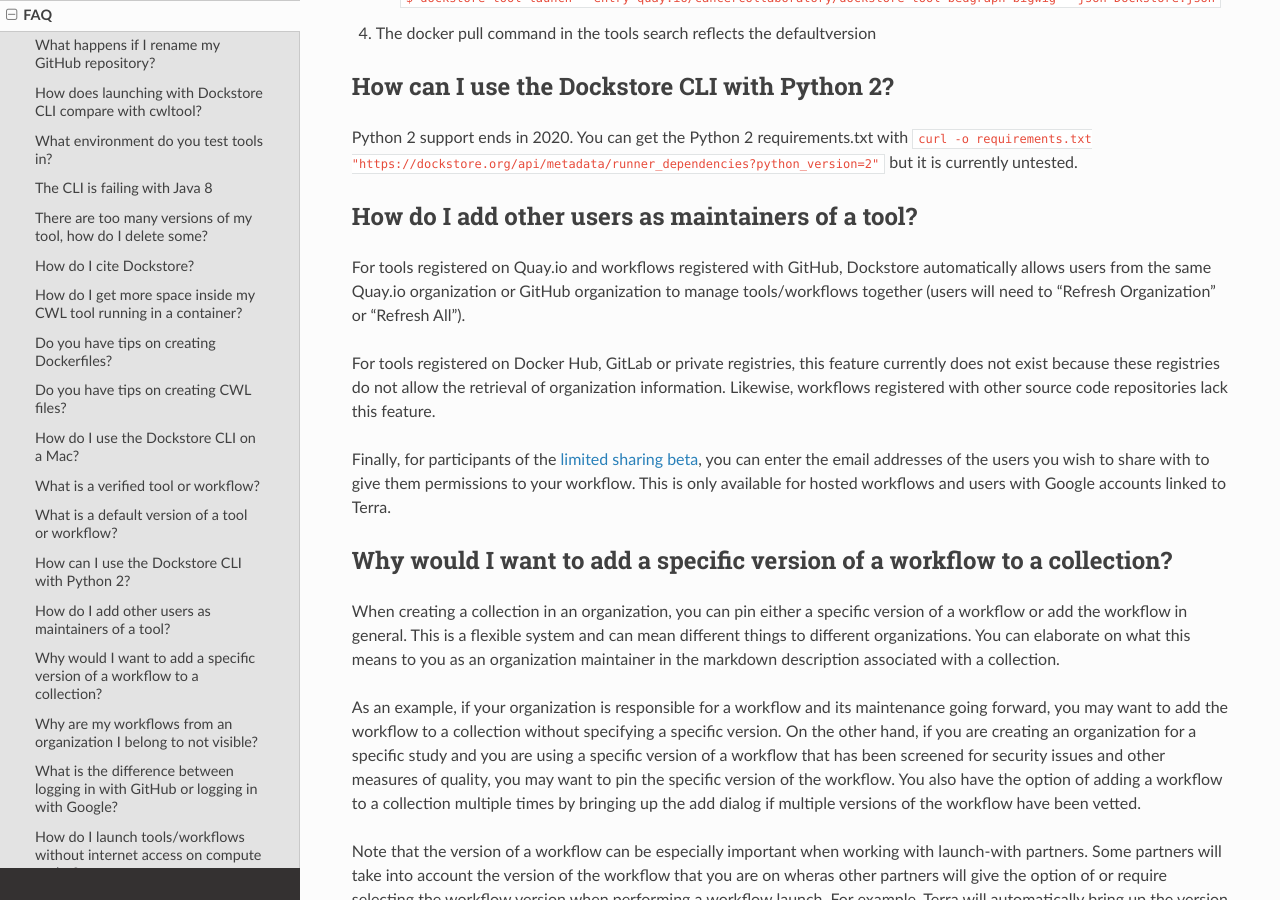
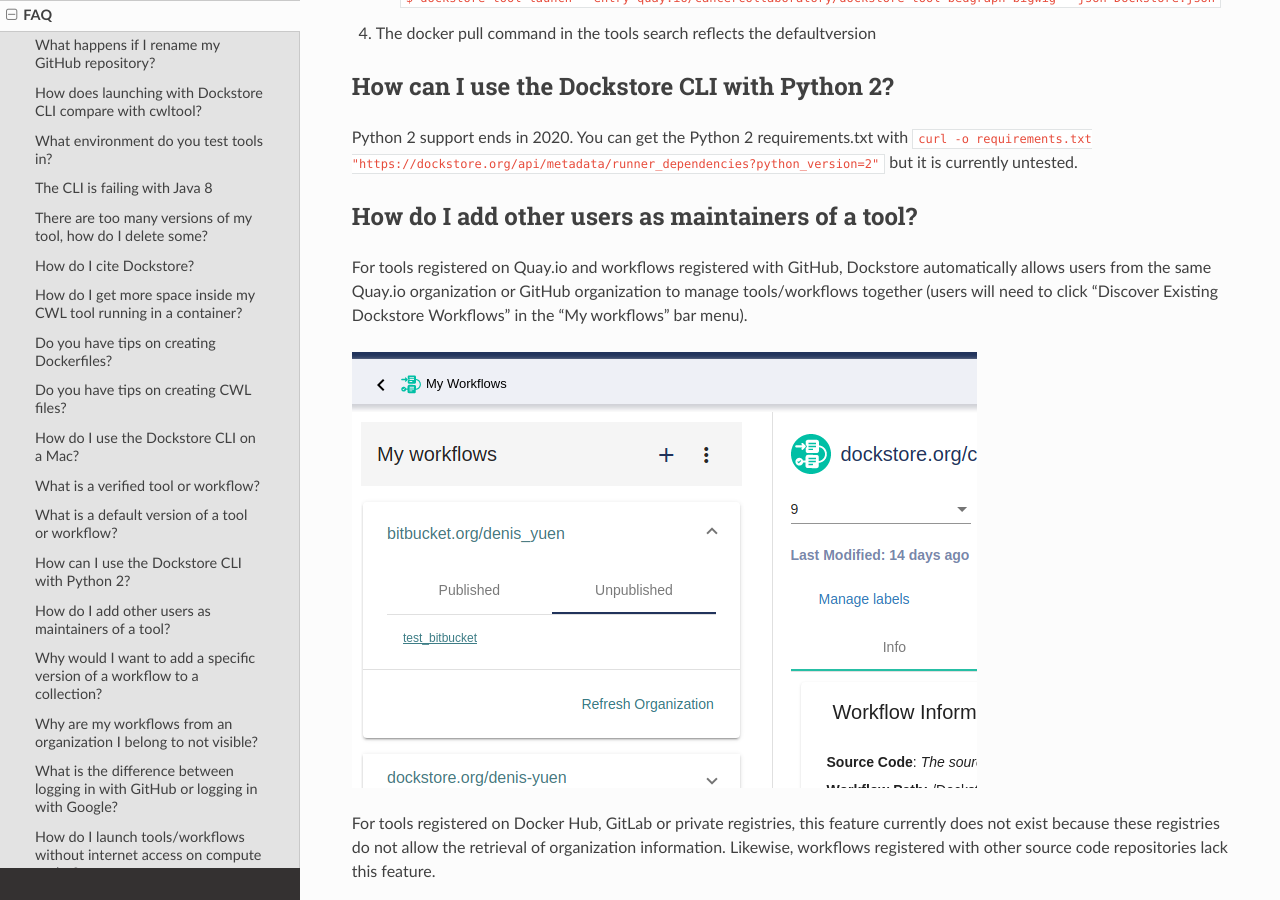
Before and after one commit to dockstore/dockstore-documentation, a Sphinx documentation site: the page built from docs/faq.rst, in a window 1280 px wide and 900 px high, scrolled down 4378 px. Built offline with Sphinx 7.4.7 and the Read the Docs theme 2.0.0, drawn with Linux system fonts in a browser that asks for light colours.

Commit message:
update faq with discover button

```diff
--- a/docs/faq.rst
+++ b/docs/faq.rst
@@ -261,7 +261,10 @@
 For tools registered on Quay.io and workflows registered with GitHub,
 Dockstore automatically allows users from the same Quay.io organization
 or GitHub organization to manage tools/workflows together (users will
-need to "Refresh Organization" or "Refresh All").
+need to click "Discover Existing Dockstore Workflows" in the "My workflows"
+bar menu).
+
+.. image:: discover_existing_workflows_screenshot.png
 
 For tools registered on Docker Hub, GitLab or private registries, this
 feature currently does not exist because these registries do not allow
```
Also changed, not shown: docs/discover_existing_workflows_screenshot.png (added).
